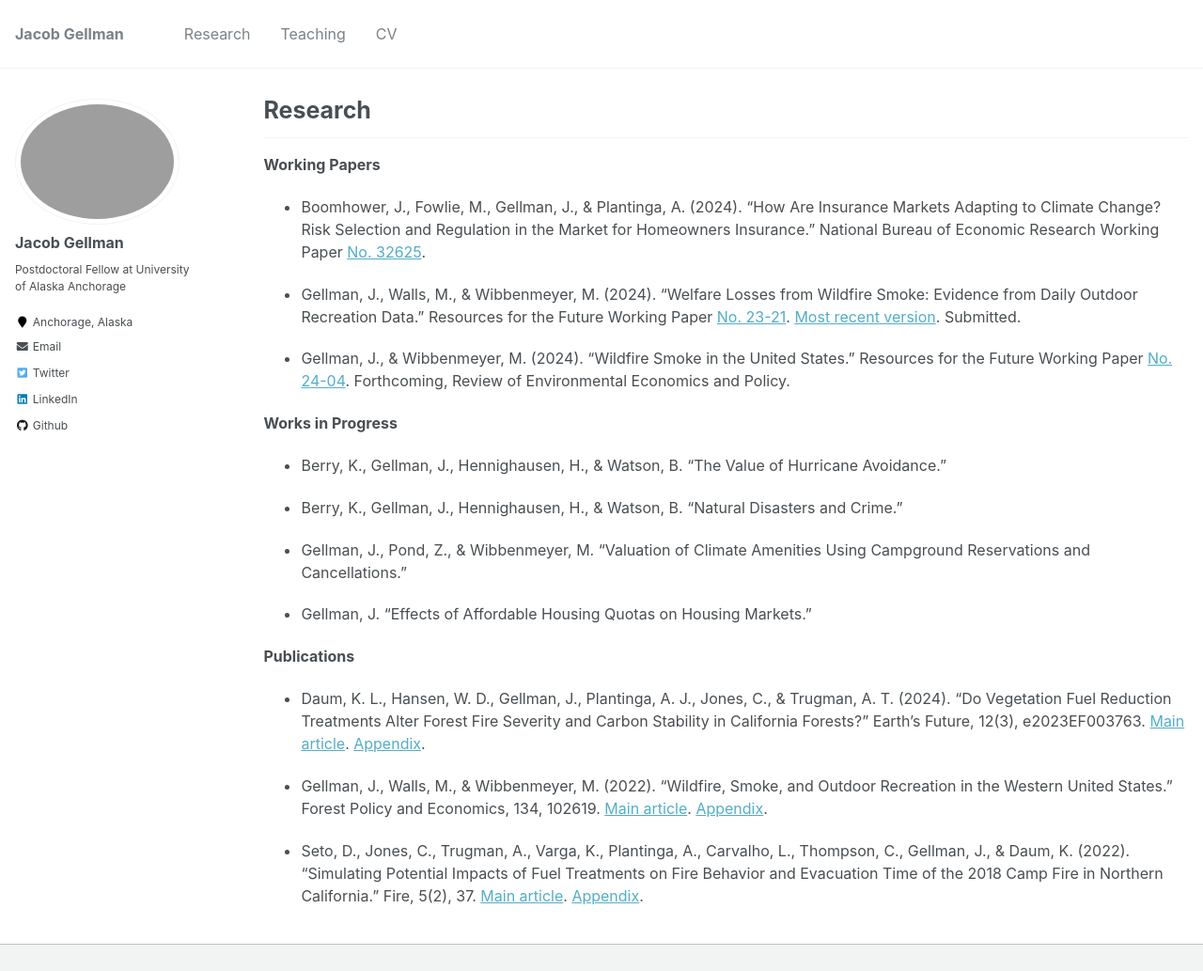
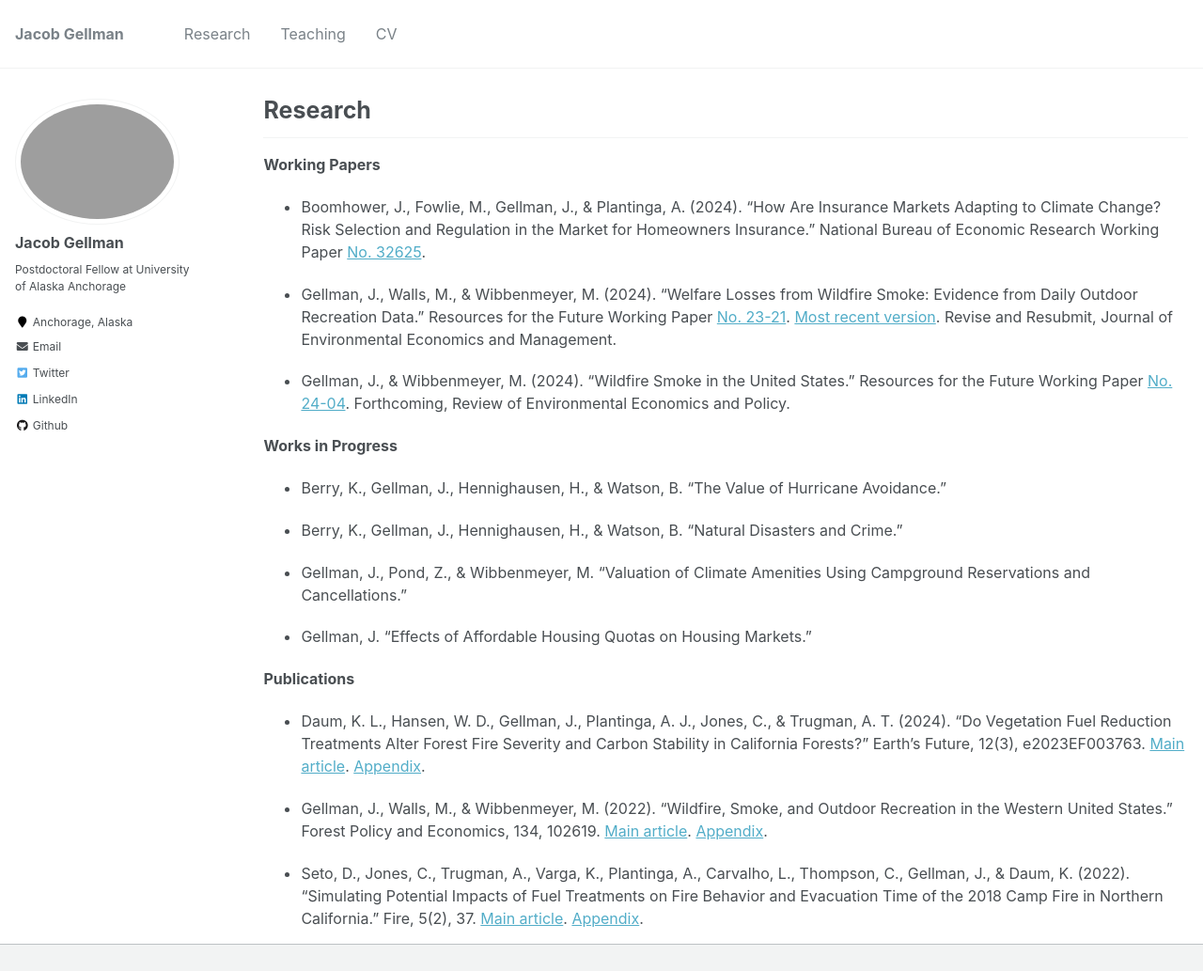
Before and after one commit to jacobgellman/jacobgellman.github.io, a Jekyll site: the page built from _pages/research.md, in a window 1280 px wide and 1185 px high, cut to the strip 0-1033 px from the top of the window. Shown: the whole strip at 94% size. Built offline with Jekyll 4.4.1, drawn with Linux system fonts in a browser that asks for light colours.

Commit message:
CV, research, and teaching pages

```diff
--- a/_pages/research.md
+++ b/_pages/research.md
@@ -12,7 +12,7 @@ author_profile: true
 **Working Papers**
 * Boomhower, J., Fowlie, M., Gellman, J., & Plantinga, A. (2024). "How Are Insurance Markets Adapting to Climate Change? Risk Selection and Regulation in the Market for Homeowners Insurance." National Bureau of Economic Research Working Paper [No. 32625](https://jacobgellman.github.io/files/boomhower_et_al_2024-insurance_markets_climate_change_risk.pdf).
 
-* Gellman, J., Walls, M., & Wibbenmeyer, M. (2024). "Welfare Losses from Wildfire Smoke: Evidence from Daily Outdoor Recreation Data." Resources for the Future Working Paper [No. 23-21](https://jacobgellman.github.io/files/gellman_et_al_2023-wf_smoke_rec_rff_23-21.pdf). [Most recent version](https://jacobgellman.github.io/files/gellman_et_al_2024-welfare_losses_wildfire_smoke_recreation.pdf). Submitted.
+* Gellman, J., Walls, M., & Wibbenmeyer, M. (2024). "Welfare Losses from Wildfire Smoke: Evidence from Daily Outdoor Recreation Data." Resources for the Future Working Paper [No. 23-21](https://jacobgellman.github.io/files/gellman_et_al_2023-wf_smoke_rec_rff_23-21.pdf). [Most recent version](https://jacobgellman.github.io/files/gellman_et_al_2024-welfare_losses_wildfire_smoke_recreation.pdf). Revise and Resubmit, Journal of Environmental Economics and Management.
 
 * Gellman, J., & Wibbenmeyer, M. (2024). "Wildfire Smoke in the United States." Resources for the Future Working Paper [No. 24-04](https://jacobgellman.github.io/files/gellman_wibbenmeyer_2024-wildfire_smoke_in_united_states.pdf). Forthcoming, Review of Environmental Economics and Policy.
 
```
Also changed, not shown: _pages/teaching.md (+1 -1 lines), 1 other file.
